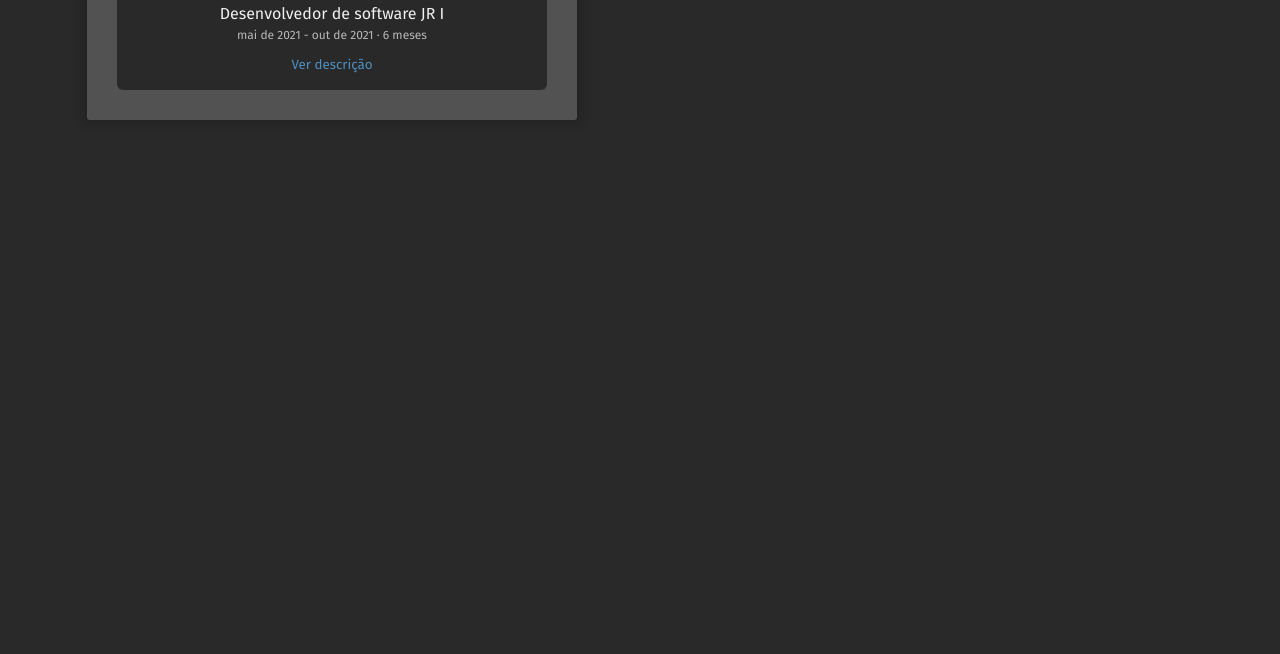
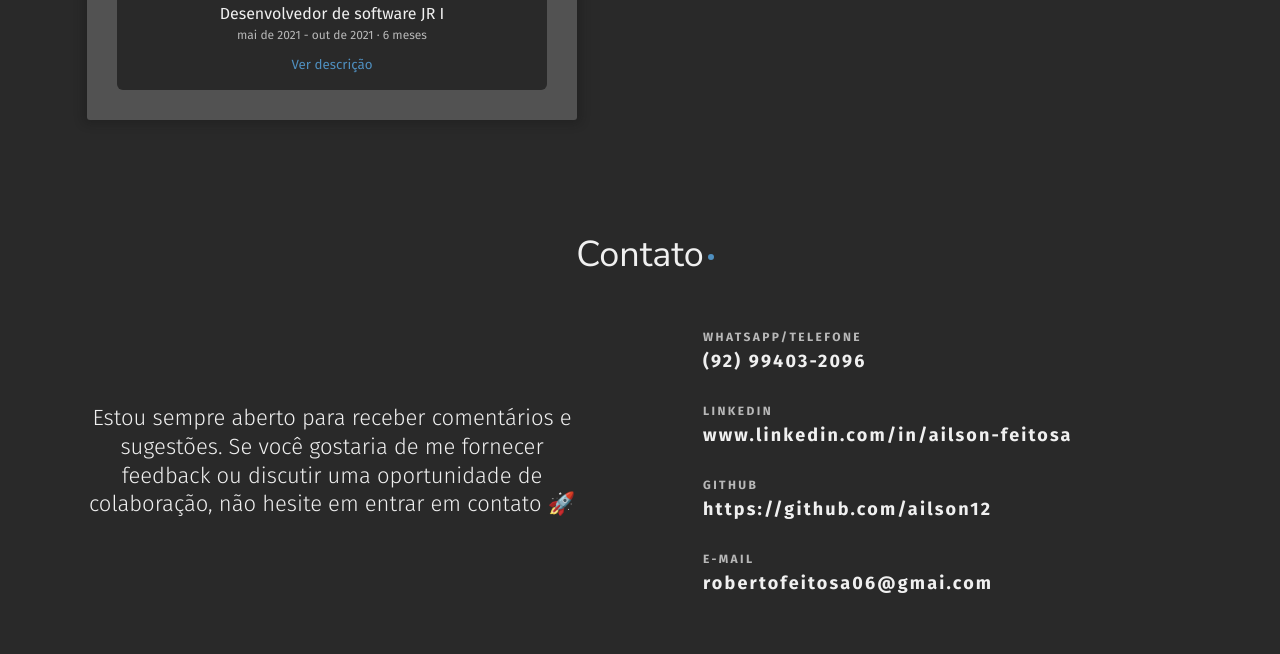
Before and after one commit to Ailson12/portifolio, a PHP site: page / in a window 1280 px wide. Shown: the part 1696-2350 px from the top of the page. Before the commit the page ends 1816 px from the top, so only its background shows below. Run offline with PHP 8.4, Linux system fonts and the light colour scheme.

Commit message:
feat: contact section

```diff
--- a/css/index.css
+++ b/css/index.css
@@ -3,3 +3,4 @@
 @import './section/introduction.css';
 @import './section/project.css';
 @import './section/experience.css';
+@import './section/contact.css';
--- /dev/null
+++ b/css/section/contact.css
@@ -0,0 +1,61 @@
+.contact-container {
+  display: grid;
+  align-items: center;
+  gap: 2rem;
+  justify-content: space-around;
+  padding-top: 1rem;
+  grid-template-columns: repeat(2, minmax(200px, 490px));
+}
+
+.contact-container>p {
+  font-size: 1.375rem;
+  line-height: 1.3;
+  font-weight: 300;
+  max-width: 45ch;
+  text-align: center;
+}
+
+.contact-container ul {
+  display: flex;
+  gap: 2rem;
+  flex-direction: column;
+}
+
+.contact-container li p:first-child {
+  font-size: 12px;
+  font-weight: 700;
+  letter-spacing: 2.4px;
+  color: var(--color-3);
+  margin-bottom: 6px;
+}
+
+.contact-container li p:last-child {
+  font-size: 18px;
+  font-weight: 700;
+  letter-spacing: 2.16px;
+}
+
+@media (max-width: 800px) {
+  .contact-container {
+    grid-template-columns: 1fr;
+  }
+
+  .contact-container>p {
+    margin: 0 auto;
+  }
+
+  .contact-container ul {
+    flex-wrap: wrap;
+    flex-direction: row;
+  }
+
+  .contact-container li {
+    flex: 1 200px;
+  }
+}
+
+@media (max-width: 600px) {
+  .contact-container>p {
+    font-size: 1.25rem;
+  }
+}
--- a/index.html
+++ b/index.html
@@ -31,13 +31,13 @@
         </div>
         <ul>
           <li>
-            <a href="#">Projetos</a>
+            <a href="#project">Projetos</a>
           </li>
           <li>
-            <a href="#">Experiência</a>
+            <a href="#experience">Experiência</a>
           </li>
           <li>
-            <a href="#">Contato</a>
+            <a href="#contact">Contato</a>
           </li>
         </ul>
       </nav>
@@ -207,5 +207,33 @@
         </div>
       </div>
     </section>
+    <section id="contact" class="container-section">
+      <h1 class="section-title">Contato</h1>
+
+      <div class="contact-container">
+        <p>
+          Estou sempre aberto para receber comentários e sugestões. Se você gostaria de me fornecer feedback
+          ou discutir uma oportunidade de colaboração, não hesite em entrar em contato 🚀
+        </p>
+        <ul>
+          <li>
+            <p>WHATSAPP/TELEFONE</p>
+            <p>(92) 99403-2096</p>
+          </li>
+          <li>
+            <p>LINKEDIN</p>
+            <p>www.linkedin.com/in/ailson-feitosa</p>
+          </li>
+          <li>
+            <p>GITHUB</p>
+            <p>https://github.com/ailson12</p>
+          </li>
+          <li>
+            <p>E-MAIL</p>
+            <p>robertofeitosa06@gmai.com</p>
+          </li>
+        </ul>
+      </div>
+    </section>
   </body>
 </html>
```
